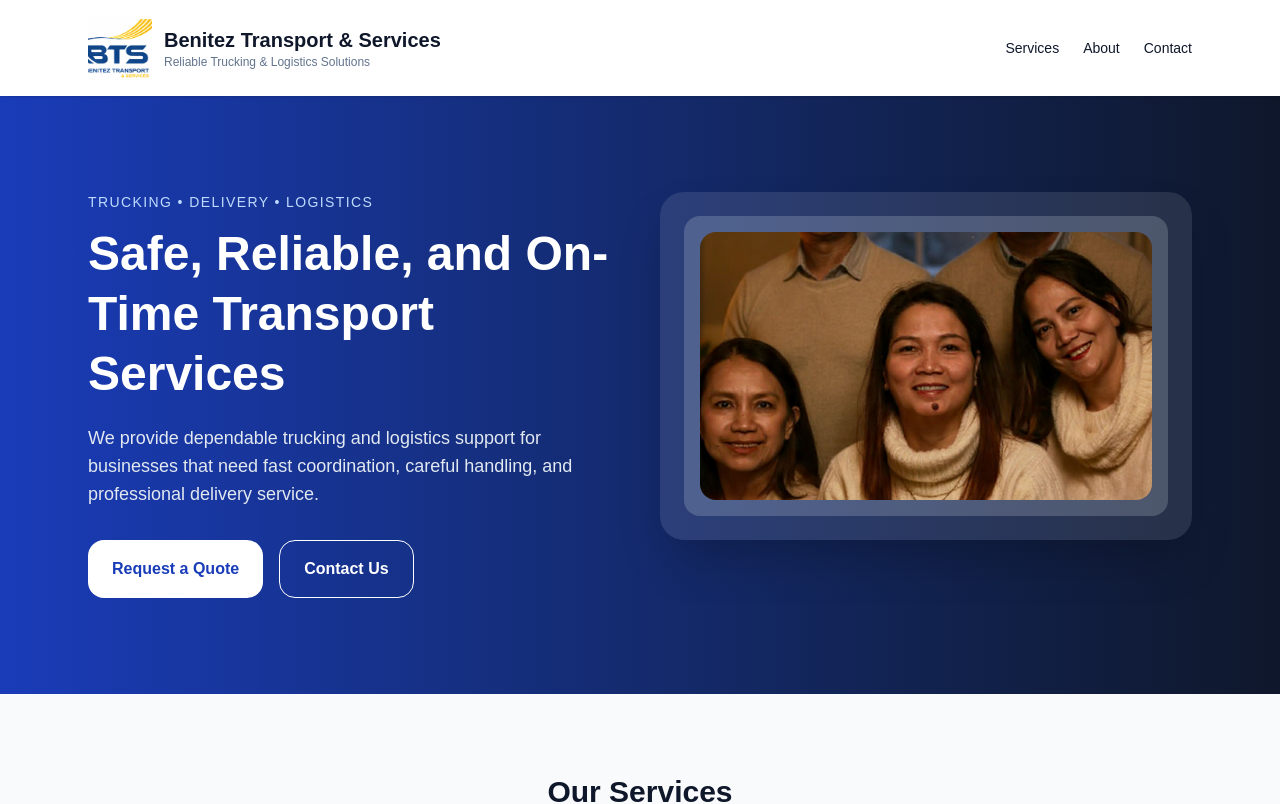
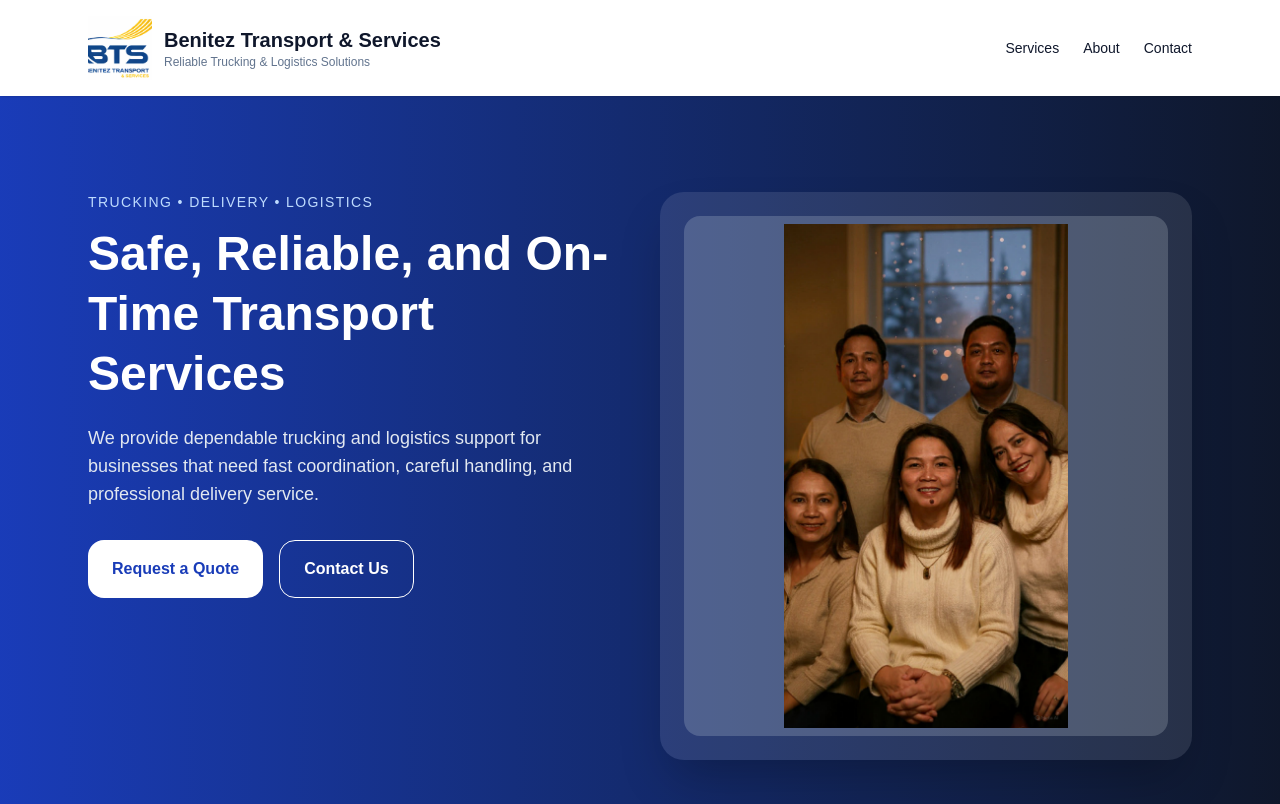
Before and after one commit to gbbenitez19/benitez--trucking-website, a Next.js app: page / in a window 1280 px wide. Shown: the top 804 px of the page. Built offline with nearby package versions, Linux system fonts and the light colour scheme.

Commit message:
adjust hero image size

```diff
--- a/app/page.tsx
+++ b/app/page.tsx
@@ -68,11 +68,11 @@ export default function TruckingBusinessWebsite() {
           </div>
 
           <div className="bg-white/10 rounded-3xl p-6 shadow-2xl">
-            <div className="bg-slate-200/20 rounded-2xl flex items-center justify-center p-4 h-[300px] overflow-hidden">
+            <div className="bg-slate-200/20 rounded-2xl flex items-center justify-center p-2 h-[520px] overflow-hidden">
               <img
                 src="/1000031214.jpg"
                 alt="BTS Truck"
-                className="rounded-2xl w-full max-h-full object-cover"
+                className="rounded-2xl w-full h-full object-contain"
               />
             </div>
            </div>
```
